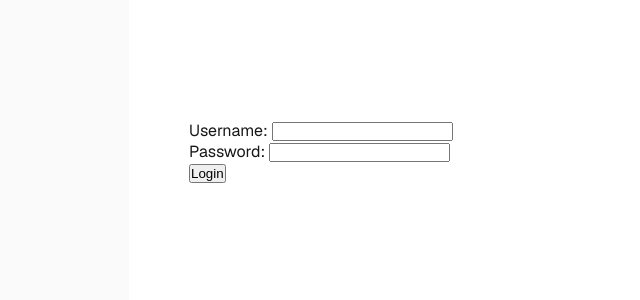
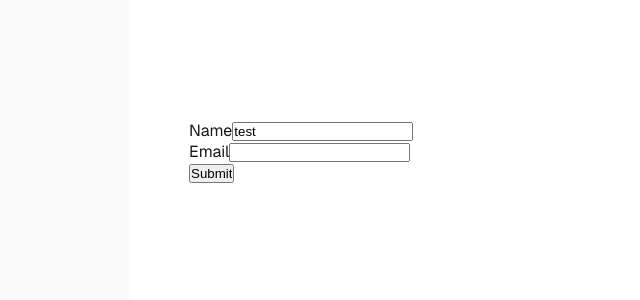
Before and after one commit to Elirus43/frontendWreact, a Next.js app: page / in a window 1280 px wide. Shown: the top 300 px of the page, without its empty margins (111-751 px from the left). Built offline with nearby package versions, Linux system fonts and the light colour scheme.

Commit message:
useCustomForm

```diff
--- a/package.json
+++ b/package.json
@@ -13,7 +13,8 @@
     "classnames": "^2.5.1",
     "next": "16.2.12",
     "react": "19.2.4",
-    "react-dom": "19.2.4"
+    "react-dom": "19.2.4",
+    "react-hook-form": "^7.87.0"
   },
   "devDependencies": {
     "babel-plugin-react-compiler": "1.0.0",
--- /dev/null
+++ b/src/app/components/HooK_Form/SimpleForm.jsx
@@ -0,0 +1,35 @@
+import { useForm } from "react-hook-form"
+
+
+export default function SimpleForm() {
+    const {
+        register,
+        handleSubmit,
+        watch,
+        formState: { errors },
+    } = useForm()
+
+
+    const onSubmit = (data) => console.log(data)
+
+
+    console.log(watch("example")) // watch input value by passing its name
+
+
+    return (
+        /* "handleSubmit" will validate your inputs before invoking "onSubmit" */
+        <form onSubmit={handleSubmit(onSubmit)}>
+            {/* register your input into the hook by invoking the "register" function */}
+            <input defaultValue="test" {...register("example")} />
+
+
+            {/* include validation with required or other standard HTML validation rules */}
+            <input {...register("exampleRequired", { required: true })} />
+            {/* errors will return when field validation fails  */}
+            {errors.exampleRequired && <span>This field is required</span>}
+
+
+            <input type="submit" />
+        </form>
+    )
+}
--- /dev/null
+++ b/src/app/components/HooK_Form/SimpleFormWithCustomHook.jsx
@@ -0,0 +1,30 @@
+import useCustomForm from "../hook/useCustomForm";
+
+export default function SimpleFormWithCustomHook()
+{
+    const { register, handleSubmit, } = useCustomForm();
+    const onSubmit = data => console.log('form data ',data);
+
+
+    return (
+        /* "handleSubmit" will validate your inputs before invoking "onSubmit" */
+        <form onSubmit={handleSubmit(onSubmit)}>
+
+            <div>
+                <label>
+                    Name
+                </label>
+                <input defaultValue="test" {...register("name")} />
+            </div>
+
+            <div>
+                <label>
+                    Email
+                </label>
+                <input {...register("email")} />
+            </div>
+
+            <input type="submit" />
+        </form>
+    );
+}
--- /dev/null
+++ b/src/app/components/hook/useCustomForm.jsx
@@ -0,0 +1,35 @@
+import {useState} from "react";
+
+export default function useCustomForm()
+{
+    const [formState, setFormState] = useState({});
+
+    function onChangeHandler (field) {
+        return function(event) {
+            setFormState({
+                ...formState,
+                [field]: event.target.value});
+        }
+    }
+
+    function register(field)
+    {
+        return {
+            name: field,
+            value: formState[field],
+            onChange: onChangeHandler(field),
+        }
+    }
+    function handleSubmit(onSubmit)
+    {
+        return function(event)
+        {
+            event.preventDefault();
+            onSubmit(formState);
+        }
+    }
+    return {
+        register,
+        handleSubmit,
+    }
+}
--- a/src/app/page.js
+++ b/src/app/page.js
@@ -37,6 +37,8 @@ import TodoWithFetch from "./components/effect/TodoWithFetch";
 import UserWithFetch from "./components/hook/UserWithFetch";
 import FragmentDemo from "./components/FragmentDemo";
 import SimpleLoginForm from "@/app/components/HooK_Form/SimpleLoginForm";
+import SimpleForm from "@/app/components/HooK_Form/SimpleForm";
+import SimpleFormWithCustomHook from "./components/HooK_Form/SimpleFormWithCustomHook";
 
 export default function Home() {
   return (
@@ -90,7 +92,9 @@ export default function Home() {
           {/*<TodoWithFetch/>*/}
           {/*<UserWithFetch />*/}
           {/*<FragmentDemo/>*/}
-          <SimpleLoginForm/>
+          {/*<SimpleLoginForm/>*/}
+          {/*<SimpleForm />*/}
+          <SimpleFormWithCustomHook/>
       </main>
     </div>
   );
```
Also changed, not shown: 1 other file (tests, documents, lock files or other folders).
